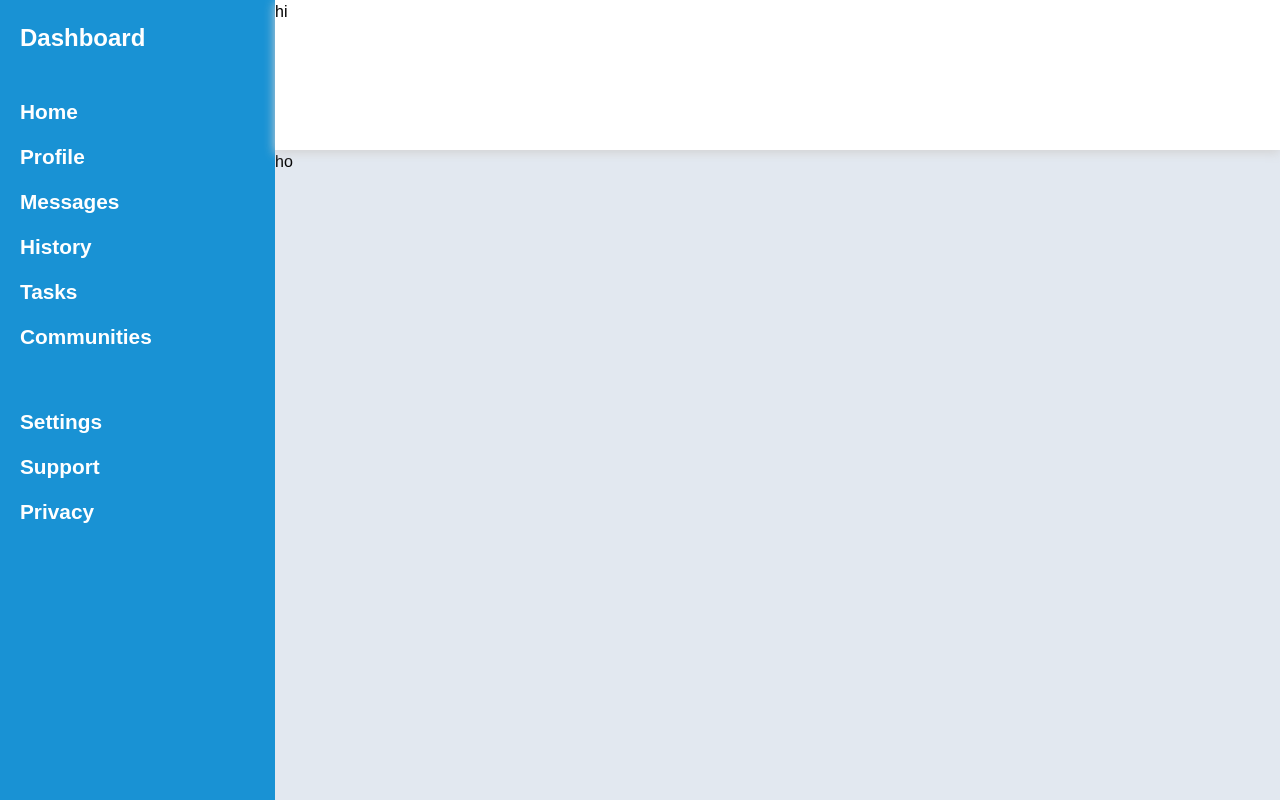
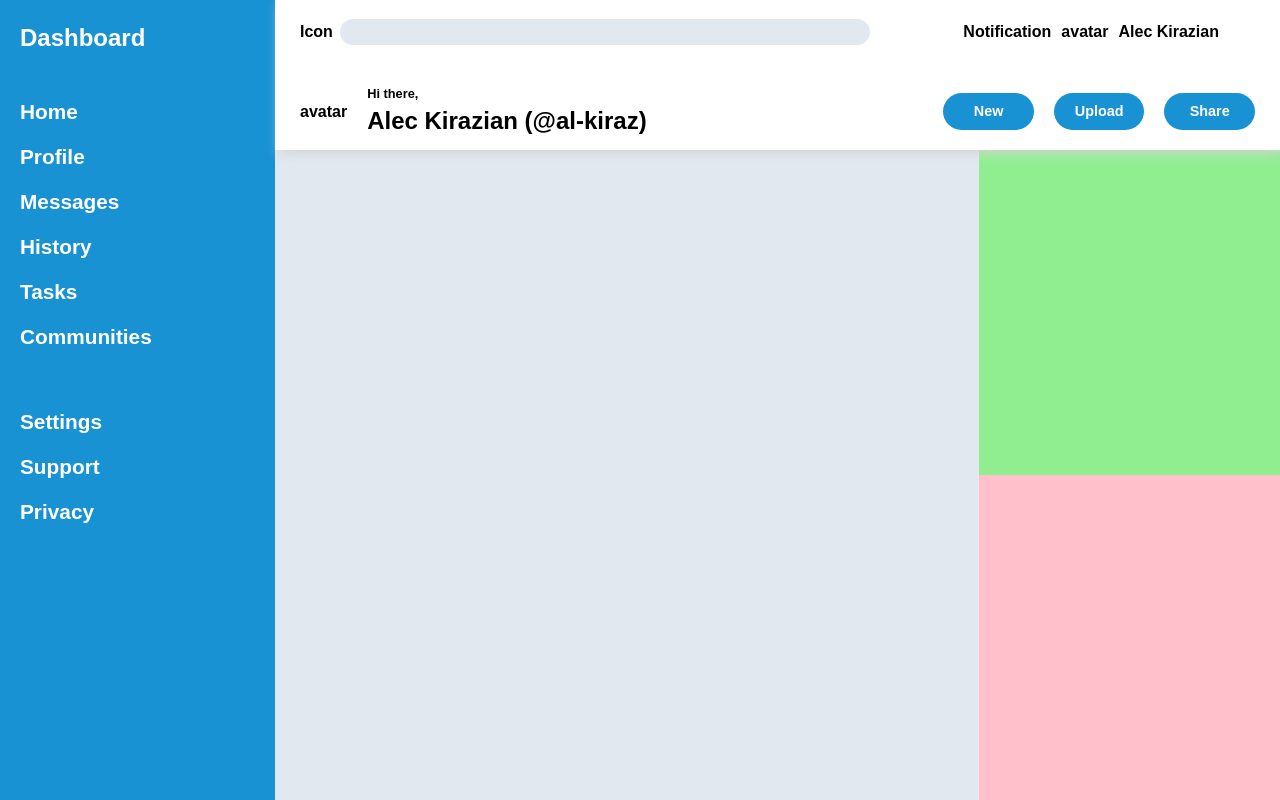
Before and after one commit to Akirazian/admin-dashboard, a plain HTML site: page index.html in a window 1280 px wide. Drawn offline with Linux system fonts and the light colour scheme.

Commit message:
Completed layout for header

```diff
--- a/index.html
+++ b/index.html
@@ -9,7 +9,29 @@
   <link rel="stylesheet" href="styles/style.css">
 </head>
 <body>
-  <header>hi</header>
+  <header>
+    <div class="search-bar">
+      <div class="search-icon">Icon</div>
+      <input class="search-input" type="text">
+    </div>
+    <div class="user-info">
+      <div class="notification">Notification</div>
+      <div class="avatar-img-small">avatar</div>
+      <div class="username">Alec Kirazian</div>
+    </div>
+    <div class="user-greeting">
+      <div class="avatar-img-large">avatar</div>
+      <div class="user-hello">
+        <p>Hi there,</p>
+        <div>Alec Kirazian (@al-kiraz)</div>
+      </div>
+    </div>
+    <div class="user-buttons">
+      <button>New</button>
+      <button>Upload</button>
+      <button>Share</button>
+    </div>
+  </header>
   <div class="sidebar">
       <div class="brand">Dashboard</div>
       <div class="nav">
@@ -26,6 +48,10 @@
         <div class="nav-item">Privacy</div>
       </div>
     </div>
-  <main>ho</main>
+  <main>
+    <div class="projects"></div>
+    <div class="announcements"></div>
+    <div class="trending"></div>
+  </main>
 </body>
 </html>
--- a/styles/style.css
+++ b/styles/style.css
@@ -9,11 +9,78 @@ body {
 }
 
 header {
-  box-shadow: 0px 3px 10px 0px #d3d3d3;
+  box-shadow: 4px 3px 10px 0px #d3d3d3;
   width: 100%;
   z-index: 1;
   grid-area: header;
+  display: grid;
+  grid-template-columns: 2fr 1fr;
+  grid-template-rows: 1fr 1fr;
+  grid-gap: 20px;
+  padding: 0px 25px;
+  padding-bottom: 20px;
+  font-weight: 600;
+  white-space: nowrap;
 }
+
+.search-bar {
+  width: 100%;
+  display: grid;
+  grid-template-columns: 30px 85%;
+  align-items: center;
+  grid-gap: 10px;
+}
+
+.search-bar input {
+  border: none;
+  border-radius: 40px;
+  background-color: #E2E8F0;
+}
+
+.user-info {
+  display: flex;
+  align-items: center;
+  justify-content: flex-start;
+  gap: 10px;
+  padding: 20px;
+}
+
+.user-greeting {
+  display: flex;
+  align-items: center;
+  gap: 20px;
+}
+
+.user-hello p {
+  font-size: 0.8rem;
+  margin: 0;
+}
+
+.user-hello div {
+  font-size: 1.5rem;
+}
+
+.avatar-img-large {
+  justify-self: end;
+}
+
+.user-buttons {
+  display: grid;
+  grid-template-columns: repeat(3, 1fr);
+  grid-gap: 20px;
+  align-items: center;
+}
+
+.user-buttons button {
+  background-color: #1992D4;
+  color: white;
+  border: none;
+  border-radius: 50px;
+  padding: 8px 20px;
+  font-size: 0.9rem;
+
+}
+
 
 .sidebar {
   background-color: #1992D4;
@@ -52,4 +119,24 @@ header {
 main {
   background-color: #E2E8F0;
   grid-area: main;
+  display: grid;
+  grid-template-columns: 1fr 30%;
+  grid-template-rows: 1fr 1fr;
+  grid-template-areas:
+  "projects announcements"
+  "projects trending"
 }
+
+.projects {
+  grid-area: projects;
+}
+
+.announcements {
+  background-color: lightgreen;
+  grid-area: announcements;
+}
+
+.trending {
+  background-color: pink;
+  grid-area: trending;
+}
```
Lines whose indentation alone changed are shown as unchanged.
